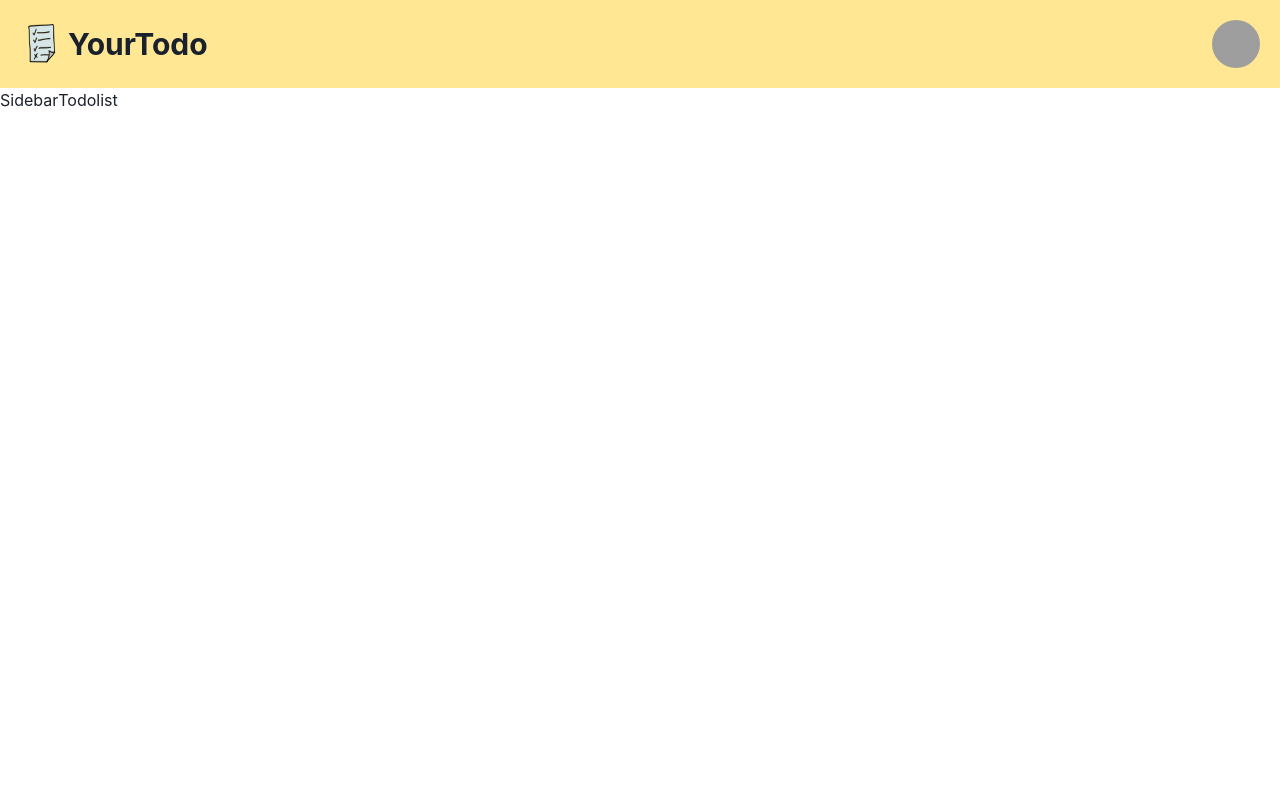
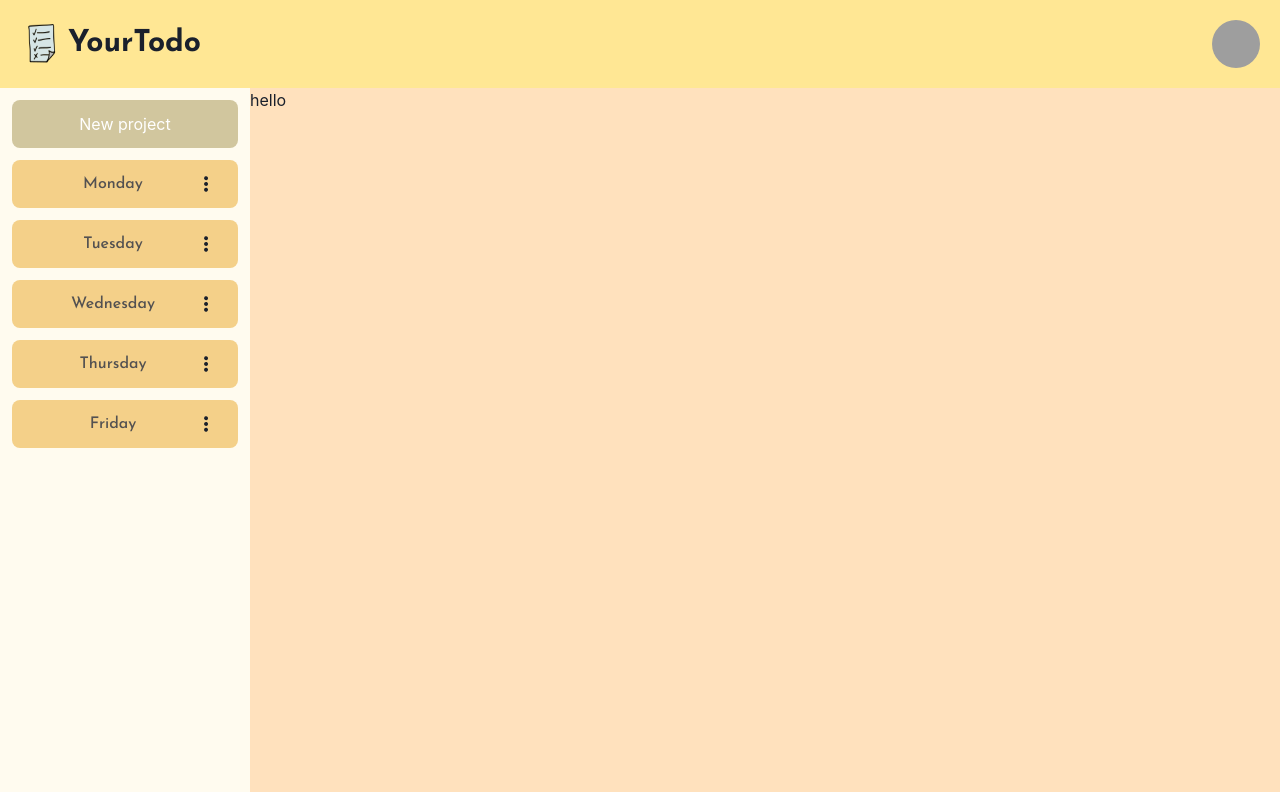
Before and after one commit to sk400/Workflow, a React (Create React App) app: page / in a window 1280 px wide. Built offline with nearby package versions, Linux system fonts and the light colour scheme; grey boxes are pictures that could not be loaded.

Commit message:
Completed sidebar ui

```diff
--- a/package.json
+++ b/package.json
@@ -6,6 +6,9 @@
     "@chakra-ui/react": "^2.8.2",
     "@emotion/react": "^11.11.4",
     "@emotion/styled": "^11.11.5",
+    "@fontsource-variable/josefin-sans": "^5.0.21",
+    "@fontsource-variable/open-sans": "^5.0.29",
+    "@fontsource/poppins": "^5.0.14",
     "@testing-library/jest-dom": "^5.17.0",
     "@testing-library/react": "^13.4.0",
     "@testing-library/user-event": "^13.5.0",
@@ -17,6 +20,7 @@
     "react": "^18.3.1",
     "react-dom": "^18.3.1",
     "react-firebase-hooks": "^5.1.1",
+    "react-icons": "^5.2.1",
     "react-scripts": "5.0.1",
     "tailwind-merge": "^2.4.0",
     "tailwindcss-animate": "^1.0.7",
--- a/src/App.js
+++ b/src/App.js
@@ -1,10 +1,17 @@
+import { Box } from "@chakra-ui/react";
 import "./App.css";
 import { Layout } from "./components";
 
 function App() {
   return (
     <Layout>
-      <h1>Todolist</h1>
+      <Box
+        sx={{
+          height: { base: "90vh", md: "88vh" },
+        }}
+      >
+        <h1>hello</h1>
+      </Box>
     </Layout>
   );
 }
--- /dev/null
+++ b/src/components/CreateProject.jsx
@@ -0,0 +1,23 @@
+import { Flex, Text } from "@chakra-ui/react";
+import React from "react";
+
+const CreateProject = () => {
+  return (
+    <Flex
+      direction="row"
+      alignItems={"center"}
+      justifyContent={"center"}
+      sx={{
+        p: 3,
+        bgColor: "#D1C69E",
+        color: "white",
+        borderRadius: "8px",
+        cursor: "pointer",
+      }}
+    >
+      <Text>New project</Text>
+    </Flex>
+  );
+};
+
+export default CreateProject;
--- a/src/components/Layout.jsx
+++ b/src/components/Layout.jsx
@@ -1,17 +1,31 @@
-import { Box, Flex, Stack } from "@chakra-ui/react";
+import { Box, Flex, useDisclosure } from "@chakra-ui/react";
 
 import Navbar from "./Navbar";
 import Sidebar from "./Sidebar";
+import React from "react";
 
 const Layout = ({ children }) => {
+  const { isOpen, onOpen, onClose } = useDisclosure();
+  const btnRef = React.useRef();
+
   return (
     <Flex direction={"column"}>
-      <Navbar />
-      <Flex>
+      <Navbar onOpen={onOpen} btnRef={btnRef} />
+      <Flex
+        sx={{
+          flex: 1,
+        }}
+      >
         {/* Sidebar */}
-        <Sidebar />
-
-        {children}
+        <Sidebar isOpen={isOpen} onClose={onClose} btnRef={btnRef} />
+        <Box
+          sx={{
+            bgColor: "#FFE1BD",
+            width: "100%",
+          }}
+        >
+          {children}
+        </Box>
       </Flex>
     </Flex>
   );
--- a/src/components/Navbar.jsx
+++ b/src/components/Navbar.jsx
@@ -3,21 +3,23 @@ import list from "../assets/list.png";
 import MenuButtonImage from "../assets/Menu-Btn.png";
 import { Avatar, Box, Flex, Heading, HStack } from "@chakra-ui/react";
 
-const Navbar = () => {
+const Navbar = ({ onOpen, btnRef }) => {
   return (
     <Flex
       direction={"row"}
       justifyContent={"space-between"}
       alignItems={"center"}
-      p={5}
       sx={{
         bgColor: "#FFE794",
+        p: { base: 3, md: 5 },
       }}
     >
       <Box
         sx={{
           display: { md: "none" },
         }}
+        ref={btnRef}
+        onClick={onOpen}
       >
         <img
           src={MenuButtonImage}
@@ -38,7 +40,13 @@ const Navbar = () => {
             height: "40px",
           }}
         />
-        <Heading as="h3" size="lg">
+        <Heading
+          as="h3"
+          size="lg"
+          sx={{
+            fontFamily: "josefin",
+          }}
+        >
           YourTodo
         </Heading>
       </HStack>
--- /dev/null
+++ b/src/components/Project.jsx
@@ -0,0 +1,52 @@
+import React from "react";
+import { Box, Flex, Icon, IconButton, Text } from "@chakra-ui/react";
+import { SlOptionsVertical } from "react-icons/sl";
+
+const Project = ({ name }) => {
+  console.log(name);
+  return (
+    <Box>
+      <Flex
+        direction="row"
+        alignItems={"center"}
+        justifyContent={"space-between"}
+        sx={{
+          px: 3,
+          py: 1,
+          bgColor: "#F4D089",
+
+          borderRadius: "8px",
+          cursor: "pointer",
+          backgroundOpacity: "40%",
+          color: "#535151",
+          fontWeight: "400",
+        }}
+      >
+        <Text
+          sx={{
+            fontFamily: "josefin",
+            fontWeight: "500",
+            textAlign: "center",
+            flexBasis: "95%",
+            ml: 4,
+          }}
+        >
+          {name}
+        </Text>
+        <IconButton
+          sx={{
+            bgColor: "#F4D089",
+            flexBasis: "5%",
+            "&:hover": {
+              bgColor: "#F4D089",
+            },
+          }}
+        >
+          <Icon as={SlOptionsVertical} />
+        </IconButton>
+      </Flex>
+    </Box>
+  );
+};
+
+export default Project;
--- a/src/components/Sidebar.jsx
+++ b/src/components/Sidebar.jsx
@@ -1,7 +1,115 @@
-import React from "react";
+import {
+  Box,
+  Drawer,
+  DrawerBody,
+  DrawerHeader,
+  DrawerOverlay,
+  DrawerContent,
+  DrawerCloseButton,
+  Flex,
+} from "@chakra-ui/react";
+import CreateProject from "./CreateProject";
+import Project from "./Project";
 
-const Sidebar = () => {
-  return <div>Sidebar</div>;
+const Sidebar = ({ isOpen, btnRef, onClose }) => {
+  return (
+    <Box>
+      {/* Drawer */}
+      <Drawer
+        isOpen={isOpen}
+        placement="left"
+        onClose={onClose}
+        finalFocusRef={btnRef}
+      >
+        <DrawerOverlay />
+        <DrawerContent>
+          <DrawerCloseButton />
+          <DrawerHeader
+            sx={{
+              fontWeight: "semibold",
+              fontSize: "32px",
+              textAlign: "center",
+              fontFamily: "poppins",
+            }}
+          >
+            Projects
+          </DrawerHeader>
+
+          <DrawerBody
+            sx={{
+              display: "flex",
+              flexDirection: "column",
+              gap: 3,
+            }}
+          >
+            <CreateProject />
+            <Flex
+              sx={{
+                flexDirection: "column",
+                gap: 3,
+              }}
+            >
+              {/* Project list */}
+
+              {["Monday", "Tuesday", "Wednesday", "Thursday", "Friday"].map(
+                (item, index) => (
+                  <Project key={index} name={item} />
+                )
+              )}
+            </Flex>
+          </DrawerBody>
+        </DrawerContent>
+      </Drawer>
+
+      <Box
+        sx={{
+          width: "250px",
+          p: 3,
+          display: {
+            base: "none",
+            md: "flex",
+          },
+          flexDirection: "column",
+          gap: 3,
+          bgColor: "#FFFBEF",
+          height: "88vh",
+        }}
+      >
+        {/* <Heading
+          sx={{
+            fontWeight: "semibold",
+            fontSize: "32px",
+            textAlign: "center",
+            fontFamily: "poppins",
+            my: 5,
+          }}
+        >
+          Projects
+        </Heading> */}
+
+        {/* New project */}
+
+        <CreateProject />
+
+        {/* Projects */}
+
+        <Flex
+          sx={{
+            flexDirection: "column",
+            gap: 3,
+          }}
+        >
+          {/* Project list */}
+
+          {["Monday", "Tuesday", "Wednesday", "Thursday", "Friday"].map(
+            (item, index) => (
+              <Project key={index} name={item} />
+            )
+          )}
+        </Flex>
+      </Box>
+    </Box>
+  );
 };
 
 export default Sidebar;
--- a/src/components/index.js
+++ b/src/components/index.js
@@ -4,3 +4,5 @@ export { default as Main } from "./Main";
 export { default as Layout } from "./Layout";
 export { default as Todo } from "./Todo";
 export { default as Todos } from "./Todos";
+export { default as CreateProject } from "./CreateProject";
+export { default as Project } from "./Project";
--- /dev/null
+++ b/src/lib/theme.js
@@ -0,0 +1,14 @@
+import { extendTheme } from "@chakra-ui/react";
+import "@fontsource-variable/josefin-sans";
+import "@fontsource-variable/open-sans";
+import "@fontsource/poppins/600.css";
+
+const theme = extendTheme({
+  fonts: {
+    poppins: "Poppins, sans-serif",
+    josefin: "Josefin Sans, sans-serif",
+    open: "Open Sans, sans-serif",
+  },
+});
+
+export default theme;
```
Also changed, not shown: src/index.js (+6 -1 lines), 1 other file (tests, documents, lock files or other folders).
